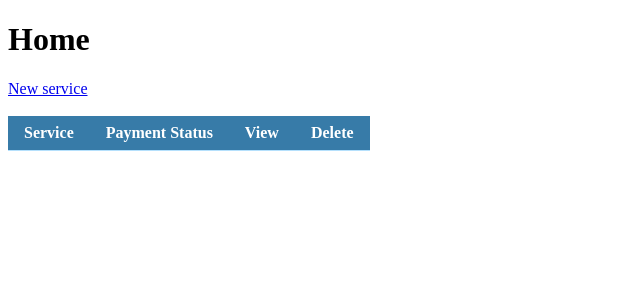
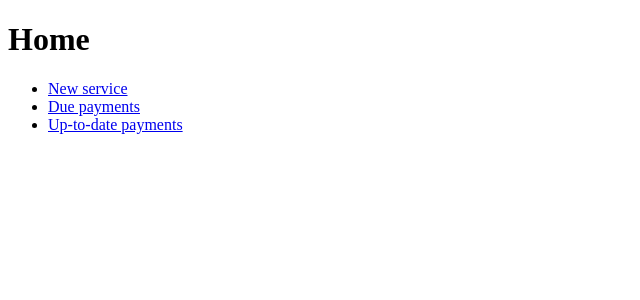
Before and after one commit to guidanoli/boletos-flask, a Flask app: page / in a window 1280 px wide. Shown: the top 300 px of the page, without its empty margins (0-640 px from the left). Run offline with Flask 3, Linux system fonts and the light colour scheme; data that the repository does not hold is empty.

Commit message:
feat: separate payments into due and up-to-date

```diff
--- a/app/db.py
+++ b/app/db.py
@@ -1,3 +1,4 @@
+from datetime import datetime
 import sqlite3
 
 import click
@@ -40,17 +41,39 @@ def init_app(app):
     app.cli.add_command(init_db_command)
 
 
-def get_services():
+def get_services_with_uptodate_payment():
     db = get_db()
+    now = datetime.now()
     services = db.execute(
         '''
-        SELECT service_id, name, year, month
+        SELECT *
         FROM service
-        LEFT JOIN (SELECT service_id as join_column, year, month,
-                   MAX(strftime('%s', printf('%04d-%02d-01', year, month)))
-                   FROM payment
-                   GROUP BY service_id) ON (service_id = join_column)
+        WHERE service_id IN
+        (SELECT service_id
+        FROM payment
+        WHERE year = ?
+        AND month = ?)
+        ''',
+        (now.year, now.month)
+    ).fetchall()
+
+    return services
+
+
+def get_services_with_due_payment():
+    db = get_db()
+    now = datetime.now()
+    services = db.execute(
         '''
+        SELECT *
+        FROM service
+        WHERE service_id NOT IN
+        (SELECT service_id
+        FROM payment
+        WHERE year = ?
+        AND month = ?)
+        ''',
+        (now.year, now.month)
     ).fetchall()
 
     return services
--- a/app/index.py
+++ b/app/index.py
@@ -1,18 +1,31 @@
 import calendar
 from datetime import datetime
 
-from flask import Blueprint, render_template
+from flask import Blueprint, render_template, request
 
-from app.db import get_services
+import app.db as db
 
 bp = Blueprint('index', __name__)
 
 
 @bp.route('/')
 def index():
-    services = get_services()
-    kwargs = {}
-    kwargs['services'] = services
-    kwargs['month_name'] = calendar.month_name
-    kwargs['now'] = datetime.now()
-    return render_template('index.html', **kwargs)
+    return render_template('index.html')
+
+
+@bp.route('/due')
+def due():
+    return render_template(
+        'table.html',
+        title='Due payments',
+        services=db.get_services_with_due_payment()
+    )
+
+
+@bp.route('/uptodate')
+def uptodate():
+    return render_template(
+        'table.html',
+        title='Up-to-date payments',
+        services=db.get_services_with_uptodate_payment()
+    )
--- a/app/templates/index.html
+++ b/app/templates/index.html
@@ -5,28 +5,9 @@
 {% block header %}{% block title %}Home{% endblock %}{% endblock %}
 
 {% block body %}
-<a href="{{ url_for('service.new') }}">New service</a><br/>
-<br/>
-<table>
-    <tr>
-        <th>Service</th>
-        <th>Payment Status</th>
-        <th>View</th>
-        <th>Delete</th>
-    </tr>
-    {% for service in services %}
-    <tr>
-        <td>{{ service.name }}</td>
-        <td>
-            {% if service.year and service.month and (service.year, service.month) >= (now.year, now.month) %}
-            ✅
-            {% else %}
-            ❌
-            {% endif %}
-        </td>
-        <td><a href="{{ url_for('service.index', service_id=service.service_id) }}" style="text-decoration: none">🔍</a></td>
-        <td><a href="{{ url_for('service.delete', service_id=service.service_id) }}" style="text-decoration: none">🗑️</a></td>
-    </tr>
-    {% endfor %}
-</table>
+<ul>
+    <li><a href="{{ url_for('service.new') }}">New service</a><br/></li>
+    <li><a href="{{ url_for('index.due') }}">Due payments</a><br/></li>
+    <li><a href="{{ url_for('index.uptodate') }}">Up-to-date payments</a><br/></li>
+</ul>
 {% endblock %}
```
Also changed, not shown: app/templates/table.html (added, +20 -0 lines).
